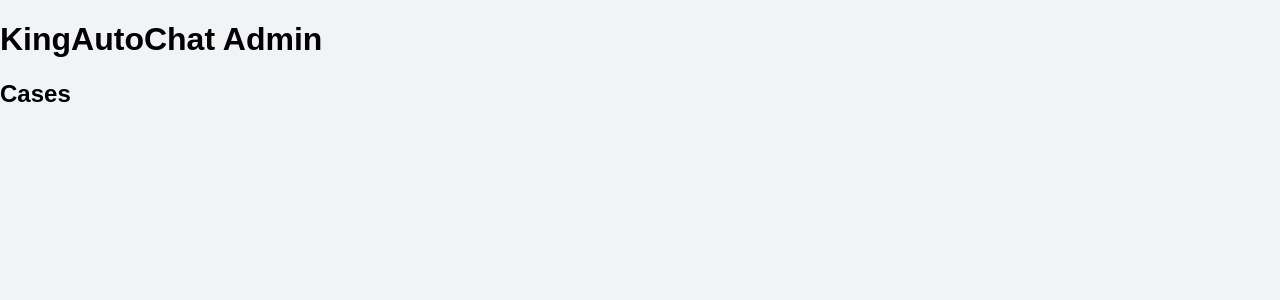
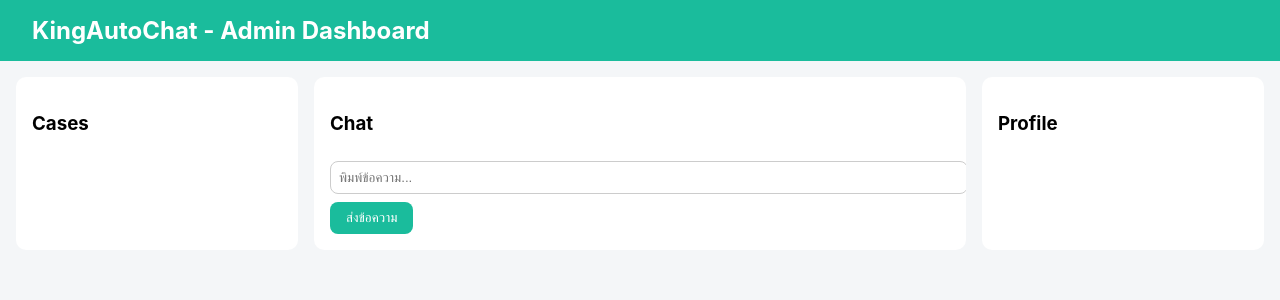
Before and after one commit to flook2018-prog/KingChat, a Flask app: page / in a window 1280 px wide. Shown: the top 300 px of the page. Run offline with Flask 3, Linux system fonts and the light colour scheme; some libraries are stand-ins or nearby versions.

Commit message:
Update index.html

```diff
--- a/templates/index.html
+++ b/templates/index.html
@@ -1,34 +1,103 @@
 <!DOCTYPE html>
-<html>
+<html lang="en">
 <head>
-    <title>KingAutoChat</title>
-    <script src="https://cdn.socket.io/4.7.1/socket.io.min.js"></script>
-    <link rel="stylesheet" href="/static/style.css">
+<meta charset="UTF-8">
+<meta name="viewport" content="width=device-width, initial-scale=1.0">
+<title>KingAutoChat - Admin</title>
+<link rel="stylesheet" href="https://cdnjs.cloudflare.com/ajax/libs/font-awesome/6.4.0/css/all.min.css"/>
+<style>
+body { font-family: 'Inter', sans-serif; margin:0; padding:0; background:#f4f6f8; }
+header { background:#1abc9c; color:#fff; padding:1rem 2rem; font-size:1.5rem; font-weight:bold;}
+.container { display:flex; padding:1rem; gap:1rem;}
+.cases, .chat, .profile { background:#fff; border-radius:10px; padding:1rem; flex:1;}
+.cases { max-width:250px; }
+.chat { flex:2; max-height:80vh; overflow-y:auto; }
+.profile { max-width:250px; }
+.case { padding:0.5rem; border-bottom:1px solid #eee; cursor:pointer; }
+.message { margin:0.5rem 0; padding:0.5rem; border-radius:8px; max-width:80%; }
+.customer { background:#eee; align-self:flex-start; }
+.admin { background:#1abc9c; color:#fff; align-self:flex-end; }
+#message-input { width:100%; padding:0.5rem; border-radius:8px; border:1px solid #ccc; margin-top:0.5rem;}
+button { margin-top:0.5rem; padding:0.5rem 1rem; border:none; border-radius:8px; background:#1abc9c; color:#fff; cursor:pointer;}
+</style>
 </head>
 <body>
-<h1>KingAutoChat Admin</h1>
-
-<div id="cases">
-    <h2>Cases</h2>
-    {% for case in cases %}
-        <div class="case" id="case-{{case.id}}">
-            <strong>{{case.customer_name}}</strong> ({{case.status}})
-            <button onclick="assignCase({{case.id}})">Assign to me</button>
-            <p>Admin: <span class="admin">{{case.admin}}</span></p>
-            <p>Note: <span class="note">{{case.note}}</span></p>
-            <textarea class="note-input"></textarea>
-            <button onclick="updateNote({{case.id}})">Update Note</button>
-            <div class="chat" id="chat-{{case.id}}">
-                {% for msg in case.messages %}
-                    <p><strong>{{msg.sender}}:</strong> {{msg.content}}</p>
-                {% endfor %}
-            </div>
-            <input type="text" class="msg-input" placeholder="Type message">
-            <button onclick="sendMessage({{case.id}})">Send</button>
-        </div>
-    {% endfor %}
+<header>KingAutoChat - Admin Dashboard</header>
+<div class="container">
+  <div class="cases">
+    <h3>Cases</h3>
+    <div id="cases-list">
+      {% for case in cases %}
+      <div class="case" onclick="selectCase({{case.id}})">
+        {{case.customer_name}} - {{case.status}}
+      </div>
+      {% endfor %}
+    </div>
+  </div>
+  <div class="chat">
+    <h3>Chat</h3>
+    <div id="chat-messages" style="display:flex; flex-direction:column;"></div>
+    <input type="text" id="message-input" placeholder="พิมพ์ข้อความ..."/>
+    <button onclick="sendMessage()">ส่งข้อความ</button>
+  </div>
+  <div class="profile">
+    <h3>Profile</h3>
+    <div id="profile-info"></div>
+  </div>
 </div>
 
-<script src="/static/main.js"></script>
+<script src="https://cdn.socket.io/4.6.1/socket.io.min.js"></script>
+<script>
+const socket = io();
+let currentCase = null;
+
+function selectCase(caseId){
+    currentCase = caseId;
+    fetch(`/history/${caseId}`).then(r=>r.json()).then(data=>{
+        const chatDiv = document.getElementById('chat-messages');
+        chatDiv.innerHTML='';
+        data.forEach(m=>{
+            const div = document.createElement('div');
+            div.className='message '+m.from;
+            div.innerText=m.message;
+            chatDiv.appendChild(div);
+        });
+    });
+}
+
+function sendMessage(){
+    const msgInput = document.getElementById('message-input');
+    const message = msgInput.value;
+    if(!currentCase || !message) return;
+    fetch('/send_message',{
+        method:'POST',
+        headers:{'Content-Type':'application/json'},
+        body:JSON.stringify({case_id:currentCase,message})
+    });
+    msgInput.value='';
+}
+
+socket.on('new_message', data=>{
+    if(data.case_id !== currentCase) return;
+    const chatDiv = document.getElementById('chat-messages');
+    const div = document.createElement('div');
+    div.className='message '+data.message.from;
+    div.innerText=data.message.message;
+    chatDiv.appendChild(div);
+    chatDiv.scrollTop = chatDiv.scrollHeight;
+});
+
+socket.on('new_case', caseData=>{
+    const div = document.createElement('div');
+    div.className='case';
+    div.innerText=caseData.customer_name + " - " + caseData.status;
+    div.onclick=()=>selectCase(caseData.id);
+    document.getElementById('cases-list').appendChild(div);
+});
+
+socket.on('update_case', data=>{
+    // update status in case list
+});
+</script>
 </body>
 </html>
```
